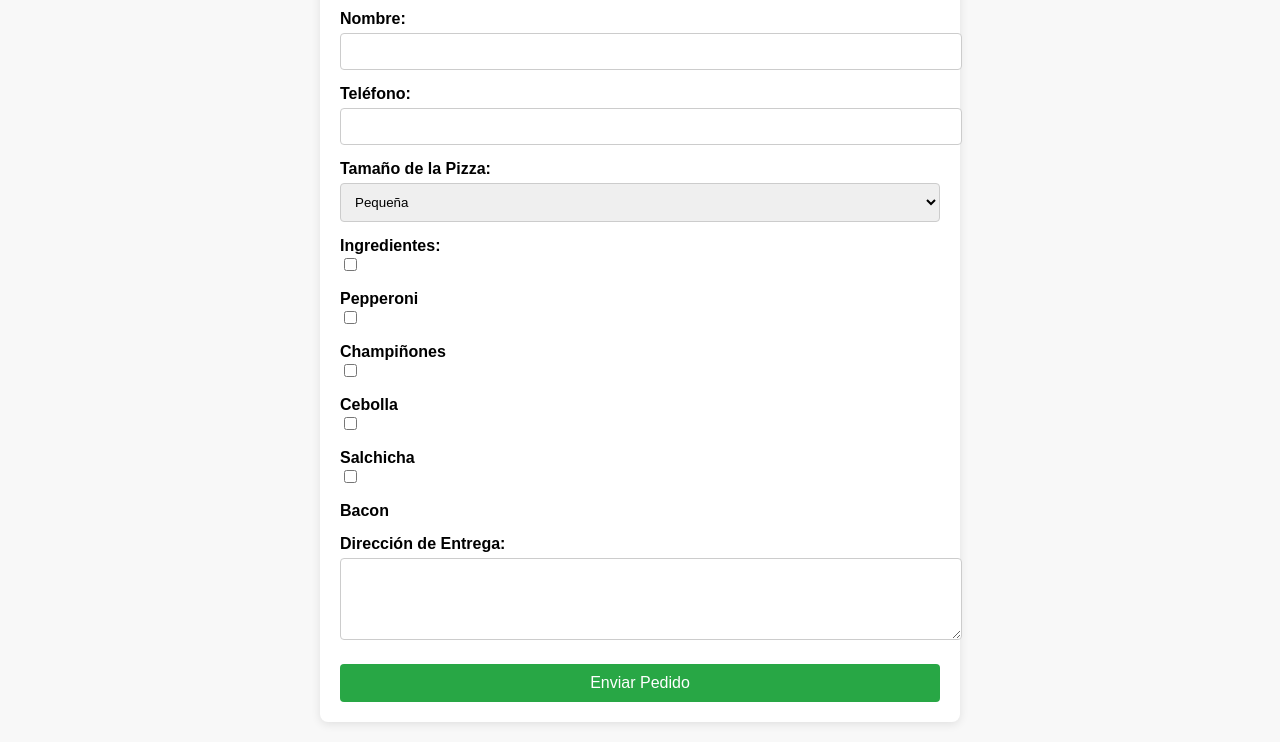
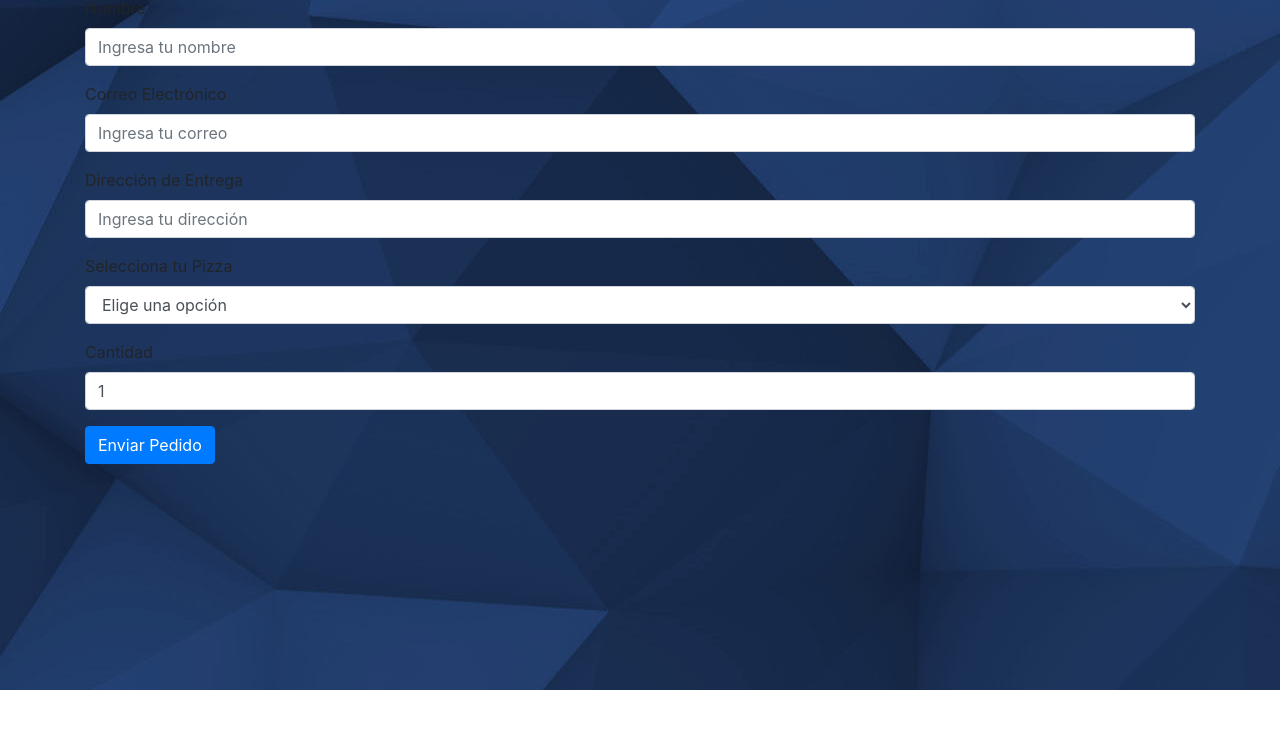
Before and after one commit to caintiglio/Evaluaci-n-Programaci-n-4to, a plain HTML site: page formulario.html in a window 1280 px wide. Shown: the part 110-852 px from the top of the page. After the commit the page ends 800 px from the top, so only its background shows below. Drawn offline with nearby package versions, Linux system fonts and the light colour scheme.

Commit message:
mi nam is

```diff
--- a/formulario.html
+++ b/formulario.html
@@ -3,45 +3,46 @@
 <head>
     <meta charset="UTF-8">
     <meta name="viewport" content="width=device-width, initial-scale=1.0">
-    <title>Formulario de Pedido de Pizza</title>
+    <title>Formulario de Pizzería</title>
+    <link rel="stylesheet" href="https://maxcdn.bootstrapcdn.com/bootstrap/4.5.2/css/bootstrap.min.css">
     <link rel="stylesheet" href="styles.css">
 </head>
 <body>
-    <div class="container">
-        <h1>Formulario de Pedido de Pizza</h1>
-        <form id="pizzaOrderForm">
-            <label for="name">Nombre:</label>
-            <input type="text" id="name" name="name" required>
-
-            <label for="phone">Teléfono:</label>
-            <input type="tel" id="phone" name="phone" required>
-
-            <label for="size">Tamaño de la Pizza:</label>
-            <select id="size" name="size">
-                <option value="pequeña">Pequeña</option>
-                <option value="mediana">Mediana</option>
-                <option value="grande">Grande</option>
-            </select>
-
-            <label for="toppings">Ingredientes:</label>
-            <div>
-                <input type="checkbox" id="pepperoni" name="toppings" value="pepperoni">
-                <label for="pepperoni">Pepperoni</label>
-                <input type="checkbox" id="mushrooms" name="toppings" value="mushrooms">
-                <label for="mushrooms">Champiñones</label>
-                <input type="checkbox" id="onions" name="toppings" value="onions">
-                <label for="onions">Cebolla</label>
-                <input type="checkbox" id="sausage" name="toppings" value="sausage">
-                <label for="sausage">Salchicha</label>
-                <input type="checkbox" id="bacon" name="toppings" value="bacon">
-                <label for="bacon">Bacon</label>
+    <div class="container mt-5">
+        <h2 class="text-center">Ordena tu Pizza</h2>
+        <form>
+            <div class="form-group">
+                <label for="nombre">Nombre</label>
+                <input type="text" class="form-control" id="nombre" placeholder="Ingresa tu nombre" required>
             </div>
-
-            <label for="address">Dirección de Entrega:</label>
-            <textarea id="address" name="address" rows="4" required></textarea>
-
-            <button type="submit">Enviar Pedido</button>
+            <div class="form-group">
+                <label for="correo">Correo Electrónico</label>
+                <input type="email" class="form-control" id="correo" placeholder="Ingresa tu correo" required>
+            </div>
+            <div class="form-group">
+                <label for="direccion">Dirección de Entrega</label>
+                <input type="text" class="form-control" id="direccion" placeholder="Ingresa tu dirección" required>
+            </div>
+            <div class="form-group">
+                <label for="pizza">Selecciona tu Pizza</label>
+                <select class="form-control" id="pizza" required>
+                    <option value="">Elige una opción</option>
+                    <option value="margarita">Pizza Margarita</option>
+                    <option value="pepperoni">Pizza Pepperoni</option>
+                    <option value="cuatroQuesos">Pizza Cuatro Quesos</option>
+                    <option value="vegetariana">Pizza Vegetariana</option>
+                </select>
+            </div>
+            <div class="form-group">
+                <label for="cantidad">Cantidad</label>
+                <input type="number" class="form-control" id="cantidad" min="1" value="1" required>
+            </div>
+            <button type="submit" class="btn btn-primary">Enviar Pedido</button>
         </form>
     </div>
+
+    <script src="https://code.jquery.com/jquery-3.5.1.slim.min.js"></script>
+    <script src="https://cdn.jsdelivr.net/npm/@popperjs/core@2.11.6/dist/umd/popper.min.js"></script>
+    <script src="https://stackpath.bootstrapcdn.com/bootstrap/4.5.2/js/bootstrap.min.js"></script>
 </body>
 </html>
--- a/styles.css
+++ b/styles.css
@@ -1,57 +1,7 @@
 body {
-    font-family: Arial, sans-serif;
-    background-color: #f8f8f8;
-    margin: 0;
-    padding: 20px;
+    background-image: url(fondo_formulario3.jpg);
 }
 
-.container {
-    max-width: 600px;
-    margin: auto;
-    background: white;
-    padding: 20px;
-    border-radius: 8px;
-    box-shadow: 0 2px 10px rgba(0, 0, 0, 0.1);
+h2 {
+    margin-bottom: 20px;
 }
-
-h1 {
-    text-align: center;
-    color: #333;
-}
-
-label {
-    display: block;
-    margin-top: 15px;
-    font-weight: bold;
-}
-
-input[type="text"],
-input[type="tel"],
-textarea,
-select {
-    width: 100%;
-    padding: 10px;
-    margin-top: 5px;
-    border: 1px solid #ccc;
-    border-radius: 4px;
-}
-
-input[type="checkbox"] {
-    margin-right: 5px;
-}
-
-button {
-    margin-top: 20px;
-    padding: 10px;
-    width: 100%;
-    background-color: #28a745;
-    color: white;
-    border: none;
-    border-radius: 4px;
-    font-size: 16px;
-    cursor: pointer;
-}
-
-button:hover {
-    background-color: #218838;
-}
```
Also changed, not shown: fondo_formulario3.jpg (added).
